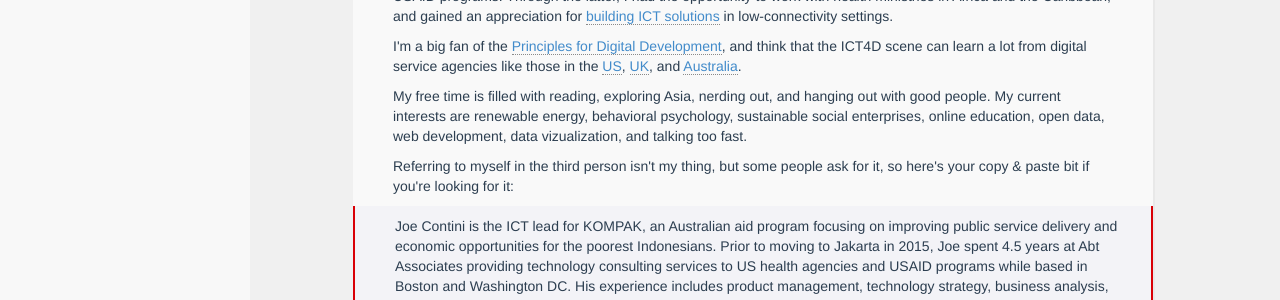
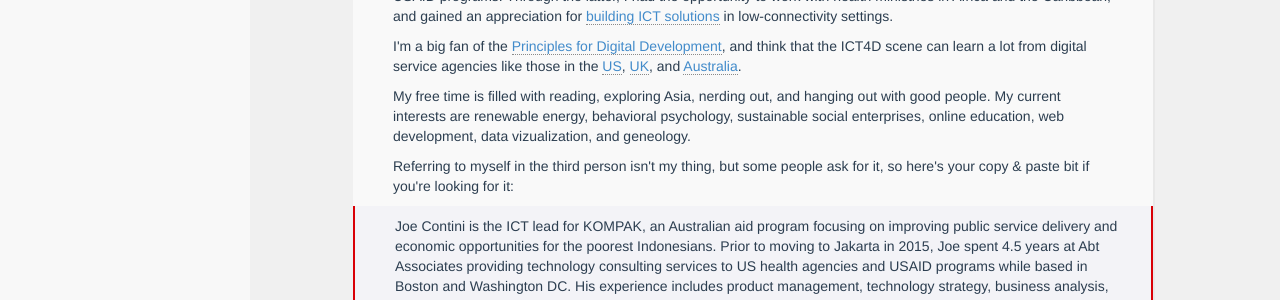
Before and after one commit to jcontini/old-jekyll-site, a Jekyll site: the page built from about.html, in a window 1280 px wide. Shown: the part 379-679 px from the top of the page. Built offline with Jekyll 4.4.1, drawn with Linux system fonts in a browser that asks for light colours; nearby versions of some CDN libraries; Markdown is read by kramdown in place of the engine named in the settings; comment, search, counter and statistics services are not loaded.

```diff
--- a/_data/quotes.json
+++ b/_data/quotes.json
@@ -5,6 +5,10 @@
   },
   {
     "quote":"Life is like riding a bicycle. To keep your balance you must keep moving.",
+    "author":"Albert Einstein"
+  },
+  {
+    "quote":"If at first the idea is not absurd, then there is no hope for it.",
     "author":"Albert Einstein"
   },
   {
--- a/about.html
+++ b/about.html
@@ -28,7 +28,7 @@ published: true
 
         <p>I'm a big fan of the <a href="http://digitalprinciples.org/">Principles for Digital Development</a>, and think that the ICT4D scene can learn a lot from digital service agencies like those in the <a href="https://playbook.cio.gov/#plays_index_anchor">US</a>, <a href="https://www.gov.uk/service-manual/digital-by-default">UK</a>, and <a href="https://www.dto.gov.au/">Australia</a>.</p>
 
-        <p>My free time is filled with reading, exploring Asia, nerding out, and hanging out with good people. My current interests are renewable energy, behavioral psychology, sustainable social enterprises, online education, open data, web development, data vizualization, and talking too fast.</p>
+        <p>My free time is filled with reading, exploring Asia, nerding out, and hanging out with good people. My current interests are renewable energy, behavioral psychology, sustainable social enterprises, online education, web development, data vizualization, and geneology.</p>
 
         <p>Referring to myself in the third person isn't my thing, but some people ask for it, so here's your copy &amp; paste bit if you're looking for it:</p>
           <blockquote>
--- a/css/hc.css
+++ b/css/hc.css
@@ -248,6 +248,10 @@ p, li
 .quote-author {
   text-align: right;
   white-space: nowrap;
+}
+
+blockquote:before {
+  content: none;
 }
 
 /* end jcontini edits */
```
